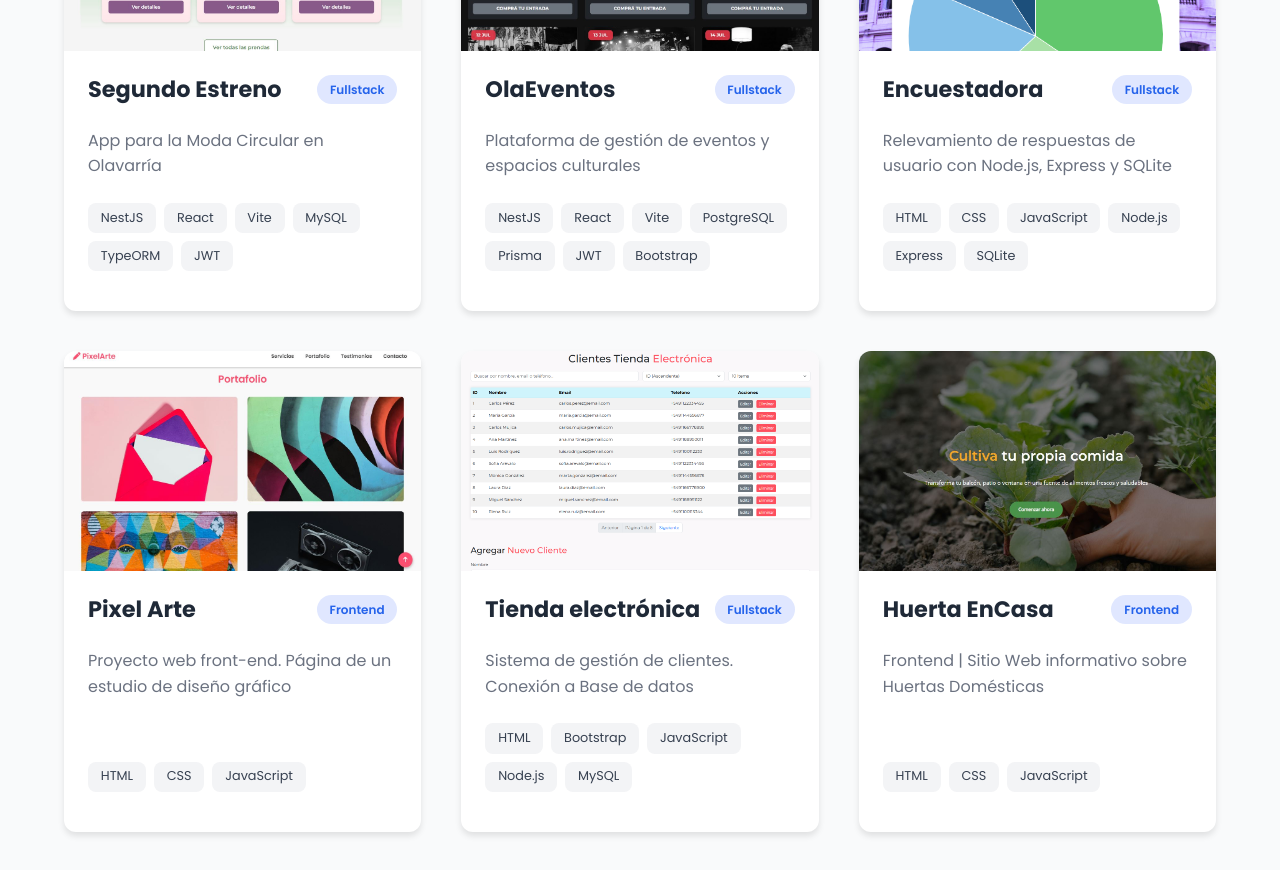
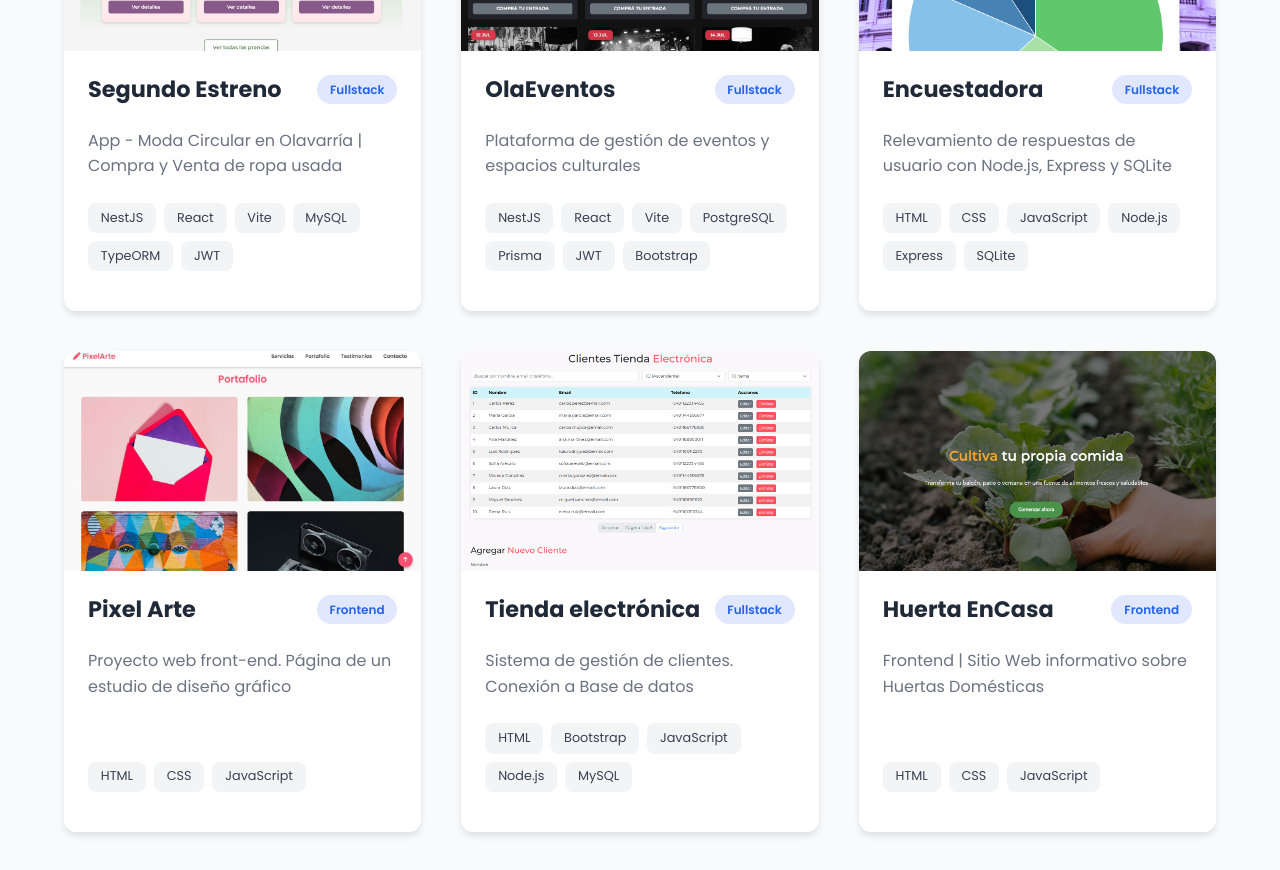
Before and after one commit to FacuDee/PortfolioPersonal, a React (Vite) app: page / in a window 1280 px wide. Shown: the part 1300-2170 px from the top of the page. Built offline with nearby package versions, Linux system fonts and the light colour scheme.

Commit message:
Fix styles color buttons

```diff
--- a/src/components/sections/Projects.css
+++ b/src/components/sections/Projects.css
@@ -26,6 +26,11 @@
   background-color: var(--primary-color);
   color: white;
   transform: translateY(-2px);
+}
+
+.filter-btn:focus {
+  outline: none;
+  box-shadow: 0 0 0 3px var(--primary-color-light);
 }
 
 .filter-btn.active {
--- a/src/data/projects.js
+++ b/src/data/projects.js
@@ -13,11 +13,11 @@ export const projects = [
   {
     id: 1,
     title: "Segundo Estreno",
-    description: "App para la Moda Circular en Olavarría",
+    description: "App - Moda Circular en Olavarría | Compra y Venta de ropa usada",
     longDescription: "Plataforma web para comprar y vender ropa usada, promoviendo la reutilización de prendas en un entorno digital accesible.",
     image: segundoEstreno,
     technologies: ["NestJS", "React", "Vite", "MySQL", "TypeORM", "JWT"],
-    demoUrl: "https://github.com/FacuDee/segundoEstrenoApp",
+    demoUrl: "https://segundo-estreno.web.app/",
     githubUrl: "https://github.com/FacuDee/segundoEstrenoApp",
     category: "fullstack",
     featured: true
--- a/src/index.css
+++ b/src/index.css
@@ -116,7 +116,7 @@ body {
 }
 
 .btn-primary:hover {
-  background-color: var(--secondary-color);
+  background-color: var(--dark-color);
   color: white;
 }
 
@@ -140,6 +140,7 @@ body {
 .btn-outline:hover {
   background-color: var(--light-color);
   color: var(--dark-color);
+  border: 2px solid var(--light-color);
 }
 
 /* Section utilities */
```
